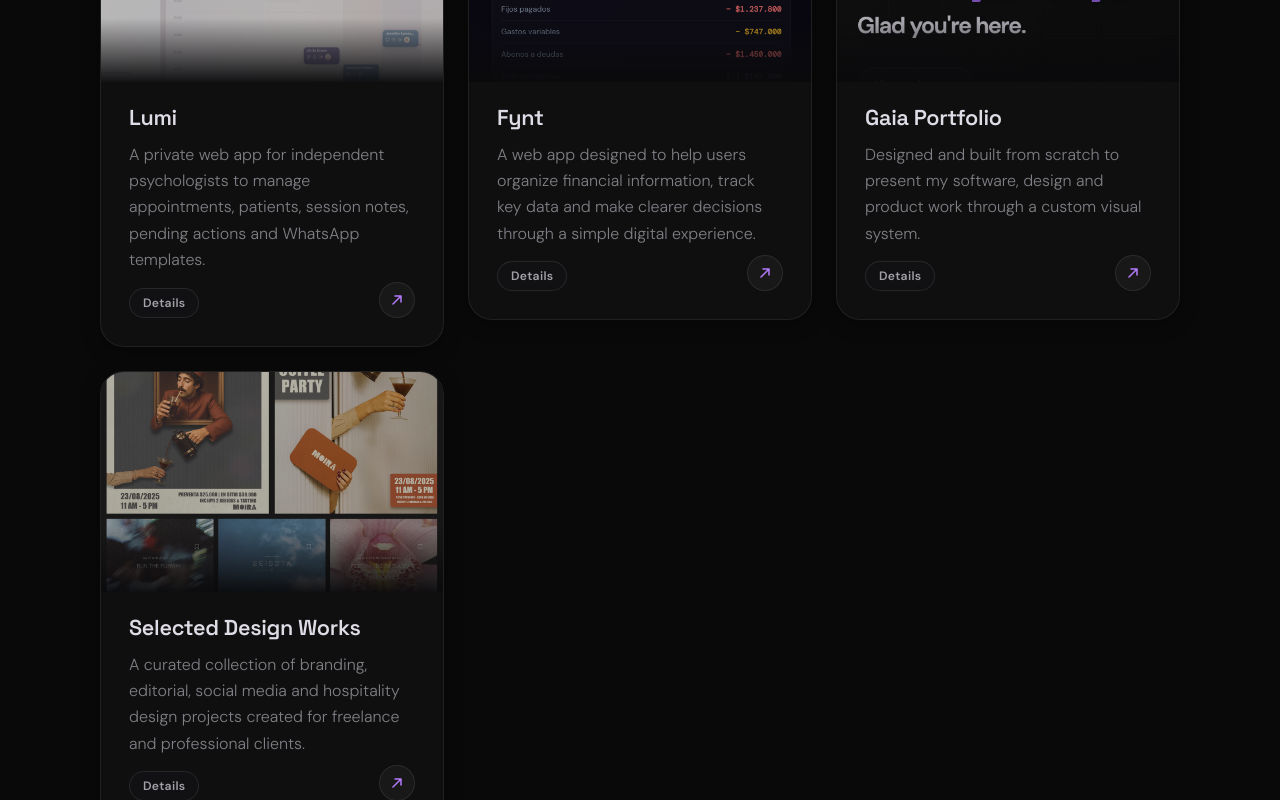
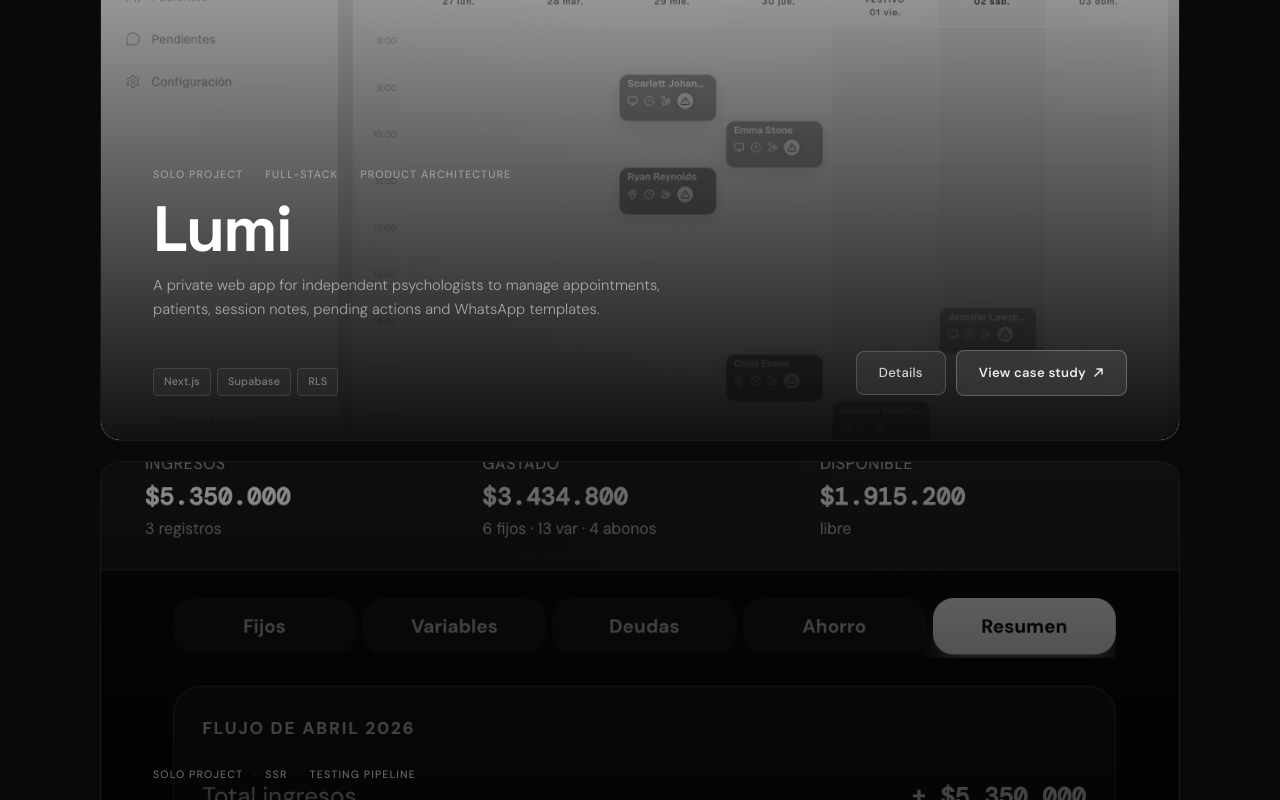
Before and after one commit to GaiaGomez/gaia-gomez-portfolio, a React (Vite) app: page / in a window 1280 px wide. Shown: the part 1260-2060 px from the top of the page. Built offline with nearby package versions, Linux system fonts and the light colour scheme.

Commit message:
Redesign projects with cinematic layout

```diff
--- a/src/components/Projects.jsx
+++ b/src/components/Projects.jsx
@@ -3,166 +3,145 @@ import { projects } from '../data/projects';
 import ProjectDrawer from './ProjectDrawer';
 import { useReveal } from '../hooks/useReveal';
 
-function ProjectCard({ project, onOpenDrawer }) {
+function ProjectFeatureCard({ project, onOpenDrawer }) {
   const [hovered, setHovered] = useState(false);
   const [imgError, setImgError] = useState(false);
 
   const hasLink = !!project.link;
   const showImage = project.image && !imgError;
 
-  const imgArea = (
-    <>
+  const metaTags = project.drawer?.meta ? project.drawer.meta.split(' · ') : [];
+
+  const stackItems = project.drawer?.snapshot?.stack
+    ? project.drawer.snapshot.stack.split(' · ').slice(0, 4)
+    : Array.isArray(project.drawer?.stack)
+    ? project.drawer.stack.slice(0, 4)
+    : [];
+
+  return (
+    <div
+      className="project-feature-card"
+      onMouseEnter={() => setHovered(true)}
+      onMouseLeave={() => setHovered(false)}
+    >
+      {/* Background image */}
       {showImage && (
         <img
           src={project.image}
           alt={project.title}
           onError={() => setImgError(true)}
           style={{
+            position: 'absolute',
+            inset: 0,
             width: '100%',
             height: '100%',
             objectFit: 'cover',
-            display: 'block',
-            opacity: hovered ? 0.92 : 0.72,
-            transform: hovered ? 'scale(1.05)' : 'scale(1)',
-            transition: 'opacity 0.45s, transform 0.6s var(--ease-standard)',
+            filter: hovered ? 'grayscale(65%)' : 'grayscale(100%)',
+            transform: hovered ? 'scale(1.04)' : 'scale(1)',
+            transition: 'filter 0.75s ease, transform 0.95s cubic-bezier(0.25, 0.46, 0.45, 0.94)',
           }}
         />
       )}
-      <div style={{
+
+      {/* Dark gradient overlay */}
+      <div
+        aria-hidden="true"
+        style={{
           position: 'absolute',
-        bottom: 0, left: 0, right: 0,
-        height: '64px',
-        background: 'linear-gradient(to bottom, transparent, rgba(10,10,12,0.95))',
-        pointerEvents: 'none',
-      }} />
-    </>
-  );
+          inset: 0,
+          background: hovered
+            ? 'linear-gradient(to top, rgba(0,0,0,0.84) 0%, rgba(0,0,0,0.36) 55%, rgba(0,0,0,0.10) 100%)'
+            : 'linear-gradient(to top, rgba(0,0,0,0.93) 0%, rgba(0,0,0,0.55) 55%, rgba(0,0,0,0.22) 100%)',
+          transition: 'background 0.75s ease',
+        }}
+      />
 
-  const imgWrapBase = {
-    height: '220px',
-    overflow: 'hidden',
-    position: 'relative',
-    background: 'linear-gradient(135deg, #111112 0%, #0a0a0c 100%)',
-    display: 'block',
-  };
-
-  const arrowStyle = {
-    position: 'absolute',
-    bottom: '28px',
-    right: '28px',
-    width: '36px',
-    height: '36px',
-    borderRadius: '50%',
-    display: 'flex',
-    alignItems: 'center',
-    justifyContent: 'center',
-    background: hovered ? 'rgba(181,123,255,0.14)' : 'rgba(255,255,255,0.04)',
-    border: `1px solid ${hovered ? 'rgba(181,123,255,0.4)' : 'rgba(255,255,255,0.08)'}`,
-    transition: 'all 0.28s var(--ease-standard)',
-    transform: hovered ? 'rotate(-45deg)' : 'rotate(0deg)',
-  };
-
-  const arrowSvg = (
-    <svg width="14" height="14" viewBox="0 0 14 14" fill="none">
-      <path d="M3 11L11 3M11 3H5M11 3v6" stroke="#B57BFF" strokeWidth="1.5" strokeLinecap="round" strokeLinejoin="round"/>
-    </svg>
-  );
-
-  return (
-    <div
-      className="project-card"
-      onMouseEnter={() => setHovered(true)}
-      onMouseLeave={() => setHovered(false)}
-      style={{
-        position: 'relative',
-        overflow: 'hidden',
-        borderRadius: 'var(--radius-card)',
-        background: 'rgba(16,16,18,0.94)',
-        border: `1px solid ${hovered ? 'rgba(181,123,255,0.28)' : 'rgba(255,255,255,0.07)'}`,
-        transform: hovered ? 'translateY(-4px) scale(1.02)' : 'translateY(0) scale(1)',
-        boxShadow: hovered
-          ? '0 24px 56px rgba(0,0,0,0.52), 0 0 0 1px rgba(181,123,255,0.08), 0 0 40px rgba(181,123,255,0.06)'
-          : '0 4px 20px rgba(0,0,0,0.32)',
-        transition: 'transform var(--t-hover) var(--ease-standard), border-color var(--t-hover) var(--ease-standard), box-shadow var(--t-hover) var(--ease-standard)',
-      }}
-    >
-      {/* Image area */}
-      {hasLink ? (
-        <a href={project.link} target="_blank" rel="noopener noreferrer" style={imgWrapBase}>
-          {imgArea}
-        </a>
-      ) : (
-        <div onClick={onOpenDrawer} style={{ ...imgWrapBase, cursor: 'none' }}>
-          {imgArea}
+      {/* Content — anchored to bottom */}
+      <div className="project-feature-content">
+        {/* Meta row */}
+        {metaTags.length > 0 && (
+          <div style={{ display: 'flex', flexWrap: 'wrap', alignItems: 'center', marginBottom: '14px' }}>
+            {metaTags.map((tag, i) => (
+              <span key={i} style={{ display: 'inline-flex', alignItems: 'center' }}>
+                {i > 0 && (
+                  <span style={{ margin: '0 10px', color: 'rgba(255,255,255,0.2)', fontSize: '0.65rem' }}>·</span>
+                )}
+                <span style={{
+                  fontFamily: 'var(--font-body)',
+                  fontSize: '0.67rem',
+                  fontWeight: '500',
+                  color: 'rgba(255,255,255,0.38)',
+                  letterSpacing: '0.1em',
+                  textTransform: 'uppercase',
+                }}>
+                  {tag}
+                </span>
+              </span>
+            ))}
           </div>
         )}
 
-      {/* Content */}
-      <div style={{ padding: '22px 28px 72px' }}>
-        <h3 style={{
-          fontFamily: 'var(--font-display)',
-          fontSize: 'var(--fs-card-title)',
-          fontWeight: '600',
-          color: hovered ? '#f1eef8' : 'rgba(241,238,248,0.92)',
-          marginBottom: '10px',
-          letterSpacing: '-0.3px',
-          lineHeight: '1.3',
-          transition: 'color 0.25s',
-        }}>
+        {/* Title */}
+        <h3 className="project-feature-title">
           {project.title}
         </h3>
-        <p style={{
-          fontFamily: 'var(--font-body)',
-          fontSize: 'var(--fs-body)',
-          color: 'rgba(241,238,248,0.5)',
-          lineHeight: '1.65',
-          fontWeight: '300',
-        }}>
+
+        {/* Description */}
+        <p className="project-feature-desc">
           {project.description}
         </p>
+
+        {/* Bottom row: stack tags + CTA */}
+        <div className="project-feature-bottom">
+          {/* Stack tags */}
+          <div style={{ display: 'flex', gap: '6px', flexWrap: 'wrap' }}>
+            {stackItems.map((s, i) => (
+              <span
+                key={i}
+                style={{
+                  padding: '4px 10px',
+                  borderRadius: '4px',
+                  border: '1px solid rgba(255,255,255,0.11)',
+                  color: 'rgba(255,255,255,0.38)',
+                  fontSize: '0.68rem',
+                  fontFamily: 'var(--font-body)',
+                  fontWeight: '500',
+                  letterSpacing: '0.02em',
+                  background: 'rgba(255,255,255,0.03)',
+                  backdropFilter: 'blur(4px)',
+                }}
+              >
+                {s}
+              </span>
+            ))}
           </div>
 
-      {/* Details button — bottom left */}
+          {/* CTA buttons */}
+          <div style={{ display: 'flex', gap: '10px', alignItems: 'center', flexShrink: 0 }}>
             {onOpenDrawer && (
               <button
                 onClick={onOpenDrawer}
-          style={{
-            position: 'absolute',
-            bottom: '28px',
-            left: '28px',
-            display: 'inline-flex',
-            alignItems: 'center',
-            gap: '5px',
-            padding: '6px 13px',
-            borderRadius: '999px',
-            background: 'rgba(18,18,20,0.92)',
-            border: '1px solid rgba(255,255,255,0.09)',
-            color: 'rgba(241,238,248,0.65)',
-            fontFamily: 'var(--font-body)',
-            fontSize: '0.76rem',
-            fontWeight: '600',
-            letterSpacing: '0.3px',
-          }}
+                className="project-feature-btn"
               >
                 Details
               </button>
             )}
-
-      {/* Arrow — bottom right */}
-      {hasLink ? (
+            {hasLink && (
               <a
                 href={project.link}
                 target="_blank"
                 rel="noopener noreferrer"
-          style={arrowStyle}
+                className="project-feature-btn project-feature-btn--primary"
               >
-          {arrowSvg}
+                View case study
+                <svg width="11" height="11" viewBox="0 0 11 11" fill="none" aria-hidden="true">
+                  <path d="M2 9L9 2M9 2H4M9 2V7" stroke="currentColor" strokeWidth="1.5" strokeLinecap="round" strokeLinejoin="round"/>
+                </svg>
               </a>
-      ) : (
-        <div onClick={onOpenDrawer} style={{ ...arrowStyle, cursor: 'none' }}>
-          {arrowSvg}
+            )}
           </div>
-      )}
+        </div>
+      </div>
     </div>
   );
 }
@@ -170,16 +149,18 @@ function ProjectCard({ project, onOpenDrawer }) {
 export default function Projects() {
   const [activeDrawer, setActiveDrawer] = useState(null);
   const [headerRef, headerVisible] = useReveal();
-  const [gridRef, gridVisible] = useReveal();
+  const [listRef, listVisible] = useReveal();
 
   return (
     <>
-      {activeDrawer && <ProjectDrawer project={activeDrawer} onClose={() => setActiveDrawer(null)} />}
+      {activeDrawer && (
+        <ProjectDrawer project={activeDrawer} onClose={() => setActiveDrawer(null)} />
+      )}
 
       <section className="section" id="projects">
         <div className="container">
 
-          {/* Section header with reveal */}
+          {/* Section header */}
           <div
             ref={headerRef}
             style={{
@@ -196,18 +177,18 @@ export default function Projects() {
             </h2>
           </div>
 
-          {/* Grid with staggered card reveals */}
-          <div className="projects-grid" ref={gridRef}>
+          {/* Feature cards — vertical stack */}
+          <div ref={listRef} className="project-feature-list">
             {projects.map((p, i) => (
               <div
                 key={p.id}
                 style={{
-                  opacity: gridVisible ? 1 : 0,
-                  transform: gridVisible ? 'translateY(0)' : 'translateY(26px)',
-                  transition: `opacity 0.62s var(--ease-standard) ${i * 0.09}s, transform 0.62s var(--ease-standard) ${i * 0.09}s`,
+                  opacity: listVisible ? 1 : 0,
+                  transform: listVisible ? 'translateY(0)' : 'translateY(32px)',
+                  transition: `opacity 0.7s var(--ease-standard) ${i * 0.12}s, transform 0.7s var(--ease-standard) ${i * 0.12}s`,
                 }}
               >
-                <ProjectCard
+                <ProjectFeatureCard
                   project={p}
                   onOpenDrawer={p.drawer ? () => setActiveDrawer(p) : undefined}
                 />
--- a/src/index.css
+++ b/src/index.css
@@ -218,10 +218,97 @@ img { display: block; max-width: 100%; }
   color: var(--accent2);
 }
 
-.projects-grid {
-  display: grid;
-  grid-template-columns: repeat(auto-fill, minmax(320px, 1fr));
-  gap: 24px;
+/* ── Project Feature Cards ─────────────────────────────── */
+.project-feature-list {
+  display: flex;
+  flex-direction: column;
+  gap: 20px;
+}
+
+.project-feature-card {
+  position: relative;
+  width: 100%;
+  height: 580px;
+  border-radius: 20px;
+  overflow: hidden;
+  border: 1px solid rgba(255, 255, 255, 0.07);
+  background: #080809;
+  isolation: isolate;
+}
+
+.project-feature-content {
+  position: absolute;
+  bottom: 0;
+  left: 0;
+  right: 0;
+  padding: 44px 52px;
+}
+
+.project-feature-title {
+  font-family: var(--font-display);
+  font-size: clamp(40px, 5vw, 66px);
+  font-weight: 700;
+  color: #ffffff;
+  margin-bottom: 10px;
+  letter-spacing: -2px;
+  line-height: 1.02;
+}
+
+.project-feature-desc {
+  font-family: var(--font-body);
+  font-size: clamp(0.875rem, 1.15vw, 0.975rem);
+  color: rgba(255, 255, 255, 0.55);
+  line-height: 1.68;
+  font-weight: 300;
+  max-width: 540px;
+  margin-bottom: 28px;
+}
+
+.project-feature-bottom {
+  display: flex;
+  align-items: flex-end;
+  justify-content: space-between;
+  flex-wrap: wrap;
+  gap: 16px;
+}
+
+.project-feature-btn {
+  display: inline-flex;
+  align-items: center;
+  gap: 7px;
+  padding: 11px 22px;
+  border-radius: 8px;
+  border: 1px solid rgba(255, 255, 255, 0.18);
+  background: rgba(255, 255, 255, 0.06);
+  color: rgba(255, 255, 255, 0.78);
+  font-family: var(--font-body);
+  font-size: 0.82rem;
+  font-weight: 500;
+  letter-spacing: 0.02em;
+  cursor: pointer;
+  text-decoration: none;
+  backdrop-filter: blur(8px);
+  transition: border-color 0.25s, background 0.25s, color 0.25s;
+  min-height: 44px;
+}
+
+.project-feature-btn:hover {
+  border-color: rgba(255, 255, 255, 0.32);
+  background: rgba(255, 255, 255, 0.1);
+  color: #ffffff;
+}
+
+.project-feature-btn--primary {
+  border-color: rgba(255, 255, 255, 0.24);
+  background: rgba(255, 255, 255, 0.09);
+  color: rgba(255, 255, 255, 0.9);
+  font-weight: 600;
+}
+
+.project-feature-btn--primary:hover {
+  border-color: rgba(255, 255, 255, 0.4);
+  background: rgba(255, 255, 255, 0.14);
+  color: #ffffff;
 }
 
 @media (max-width: 900px) {
@@ -229,10 +316,17 @@ img { display: block; max-width: 100%; }
   .container { padding: 0 20px; }
   .btn { min-height: var(--btn-h-mobile); }
   .ui-card { padding: var(--card-pad-mobile); }
+
+  .project-feature-card { height: 500px; }
+  .project-feature-content { padding: 32px 36px; }
 }
 
 @media (max-width: 600px) {
-  .projects-grid { grid-template-columns: 1fr; }
+  .project-feature-card { height: 540px; }
+  .project-feature-content { padding: 28px 24px; }
+  .project-feature-title { letter-spacing: -1.2px; }
+  .project-feature-bottom { flex-direction: column; align-items: flex-start; }
+  .project-feature-btn { width: 100%; justify-content: center; }
 }
 
 @keyframes modalOverlayIn {
```
Lines whose indentation alone changed are shown as unchanged.
